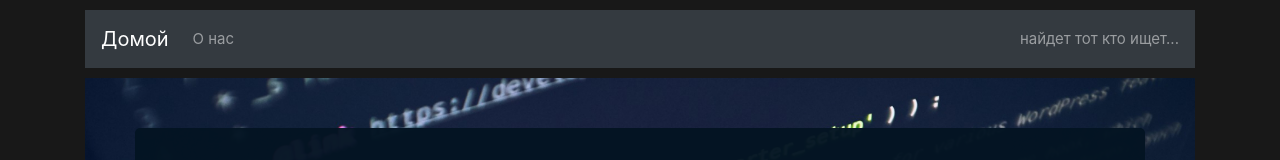
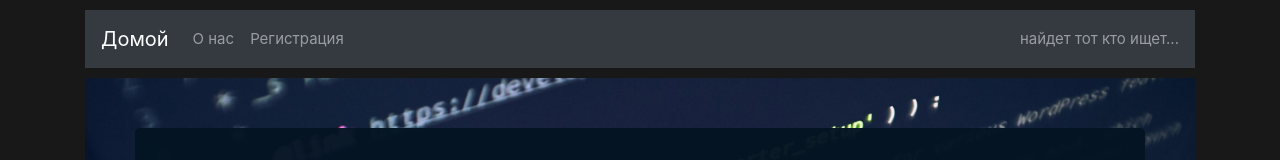
Before and after one commit to Viacheslav1998/quickduck, a Vue app in the folder public/vue-app/: page / in a window 1280 px wide. Shown: the top 160 px of the page. Built offline with nearby package versions, Linux system fonts and the light colour scheme.

Commit message:
feat: fix, preparing, add form

```diff
--- a/public/vue-app/src/components/Header.vue
+++ b/public/vue-app/src/components/Header.vue
@@ -6,10 +6,14 @@
       <button class="navbar-toggler" type="button" data-toggle="collapse" data-target="#navbarSupportedContent" aria-controls="navbarSupportedContent" aria-expanded="false" aria-label="Toggle navigation">
         <span class="navbar-toggler-icon"></span>
       </button>
+
       <div class="collapse navbar-collapse" id="navbarSupportedContent">
         <nav class="navbar-nav mr-auto">
           <li class="nav-item">
             <RouterLink class="nav-link" to="/about">О нас </RouterLink>
+          </li>
+          <li class="nav-item">
+            <RouterLink class="nav-link" to="/form">Регистрация</RouterLink>
           </li>
         </nav>
         <span class="navbar-text" title="Не нажимай это не поиск это просто мысль XD">найдет тот кто ищет...</span>
--- a/public/vue-app/src/router/index.js
+++ b/public/vue-app/src/router/index.js
@@ -1,6 +1,7 @@
 import { createRouter, createWebHistory } from 'vue-router'
 import HomeView from '../views/HomeView.vue'
 import AboutView from '../views/AboutView.vue'
+import FormView from '../views/FormView.vue'
 
 const router = createRouter({
   history: createWebHistory(import.meta.env.BASE_URL),
@@ -14,6 +15,11 @@
       path: '/about',
       name: 'about',
       component: AboutView
+    },
+    {
+      path: '/form',
+      name: 'form',
+      component: FormView
     }
   ]
 })
--- /dev/null
+++ b/public/vue-app/src/views/FormView.vue
@@ -0,0 +1,13 @@
+<script>
+export default {
+  name: "FormView"
+}
+</script>
+
+<template>
+
+</template>
+
+<style scoped>
+
+</style>
--- a/public/vue-app/src/views/HomeView.vue
+++ b/public/vue-app/src/views/HomeView.vue
@@ -1,6 +1,6 @@
 <script>
 export default {
-  name: "HomeView.vue"
+  name: "HomeView"
 }
 </script>
 
```
